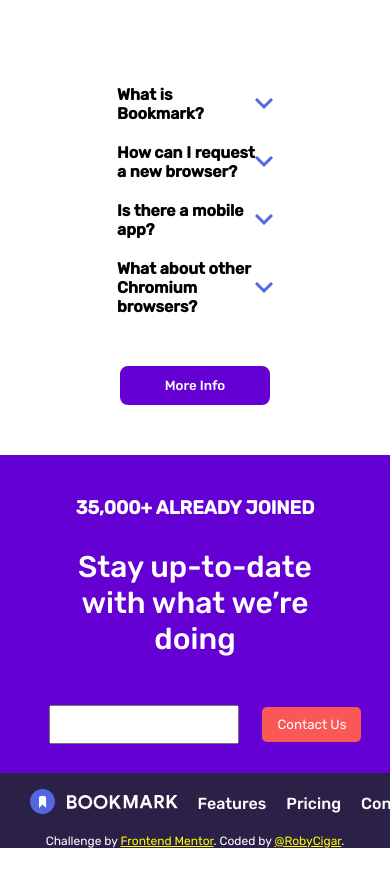
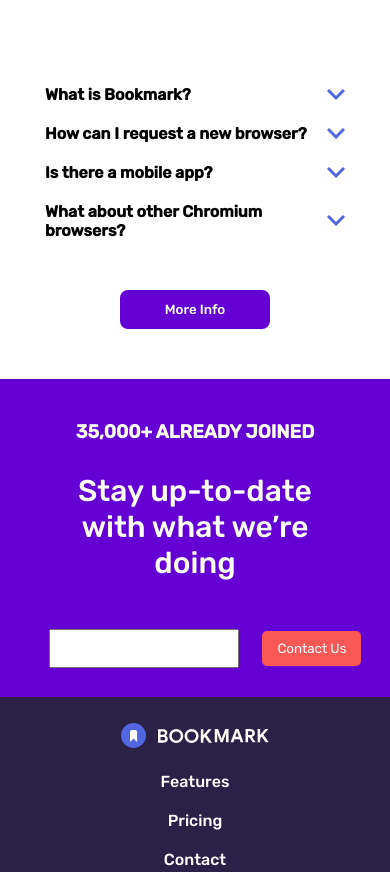
Before and after one commit to RobyCigar/bookmark-landing-page, a plain HTML site: page index.html in a window 390 px wide. Shown: the part 3660-4532 px from the top of the page. Before the commit the page ends 4508 px from the top, so only its background shows below. Drawn offline with Linux system fonts and the light colour scheme.

Commit message:
change footer direction

```diff
--- a/index.html
+++ b/index.html
@@ -13,7 +13,7 @@
     />
 
     <link rel="stylesheet" href="./style.css" />
-    <title>Bookmark landing page</title>
+    <title>Bookmark</title>
   </head>
   <body>
     <nav class="nav">
--- a/style.css
+++ b/style.css
@@ -399,6 +399,7 @@ body > * {
 .faqs > div {
 	margin: 20px auto;
 	width: 40%;
+	min-width: 300px;
 }
 
 #a1 {
@@ -544,4 +545,16 @@ body > * {
 	.tab1, .tab2, .tab3 {
 		flex-direction: column;
 	}
+
+	.foot-nav {
+		flex-direction: column;
+	}
+
+	.foot-nav > ul {
+		flex-direction: column;
+	}
+
+	.foot-nav > ul > li {
+		margin: 10px 0;
+	}
 }
```
